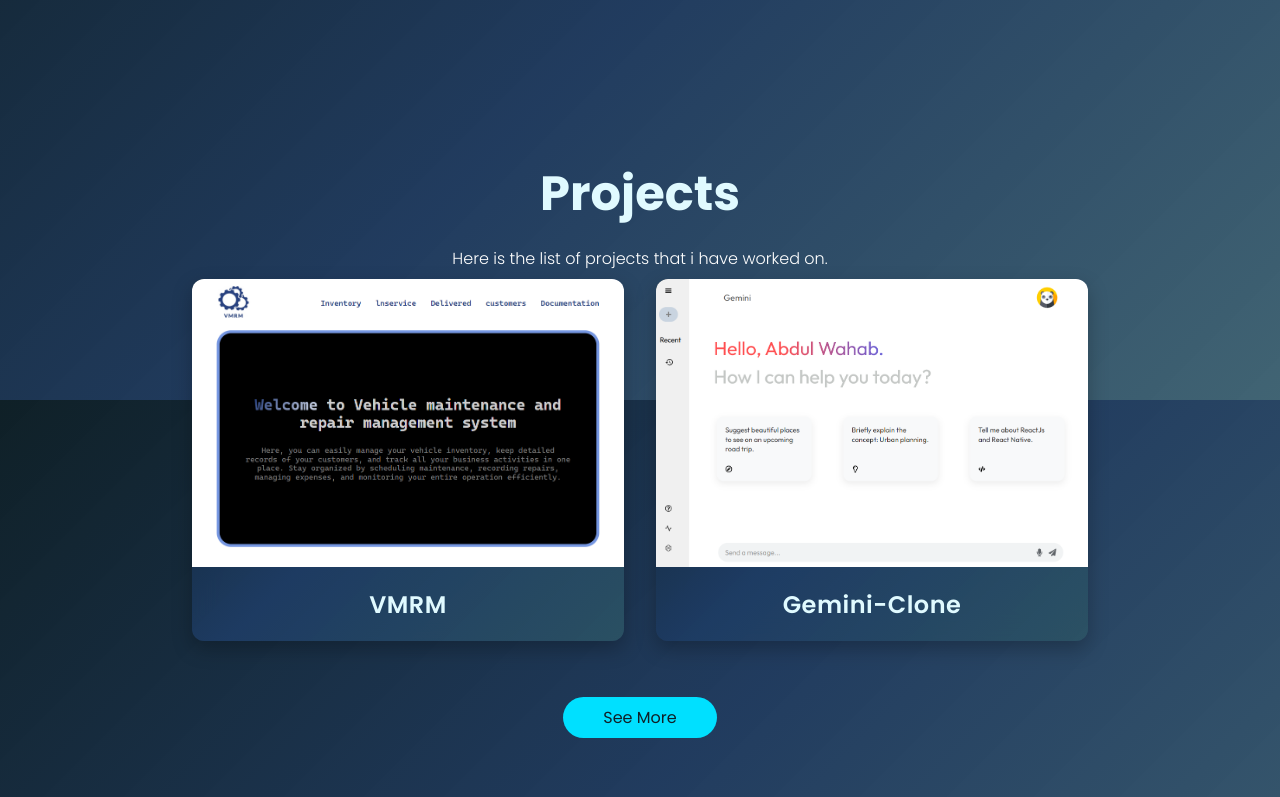
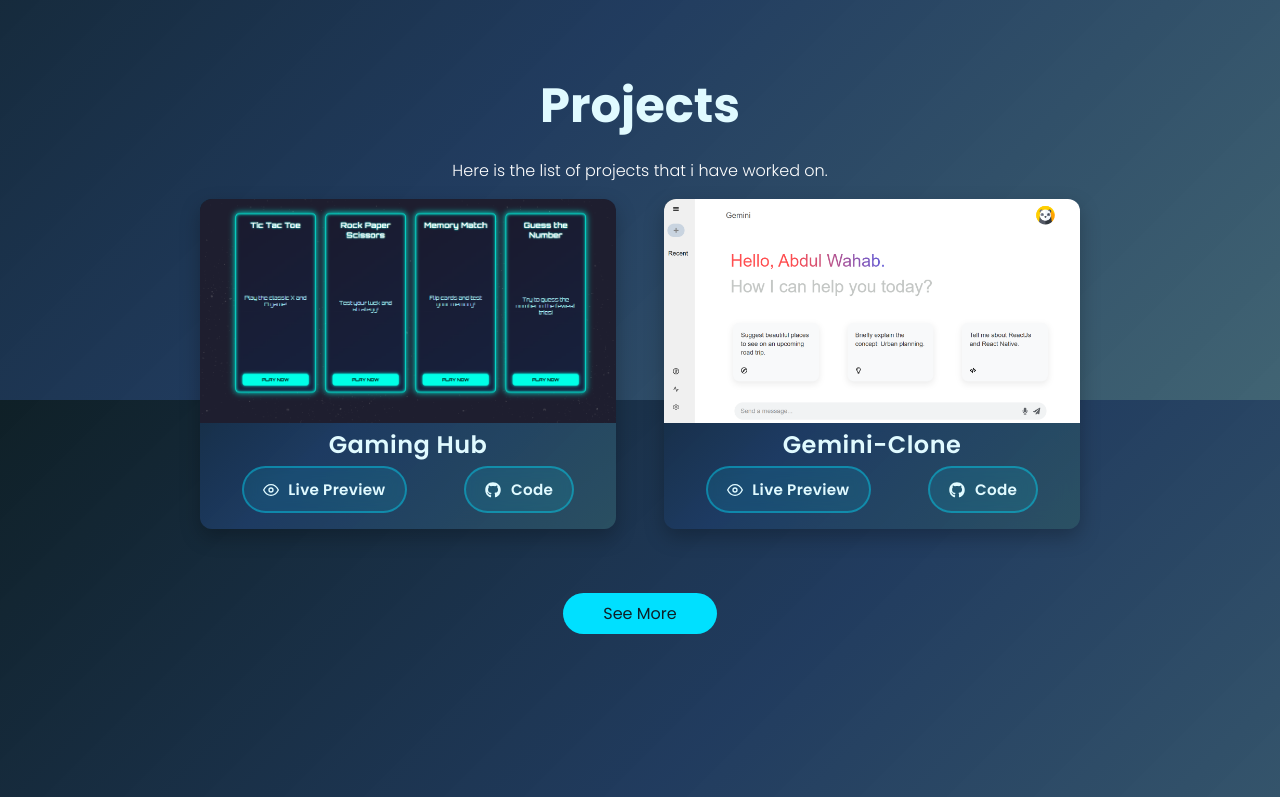
Before and after one commit to imabwahab/portfolio, a React (Vite) app: page / in a window 1280 px wide. Shown: the part 2000-2797 px from the top of the page. Built offline with nearby package versions, Linux system fonts and the light colour scheme.

Commit message:
made project cards responsive.

```diff
--- a/src/components/Contact/contact.css
+++ b/src/components/Contact/contact.css
@@ -1,5 +1,6 @@
 #contactPage {
-    min-height: calc(100vh - 4rem);
+    min-height: calc(100vh - 6rem) ;
+    height: 100%;
     max-width: 60rem;
     margin: 0 auto;
     text-align: center;
@@ -7,6 +8,7 @@
     flex-direction: column;
     align-items: center;
     justify-content: center;
+    padding-top: 30px;
 }
 
 .contactPageTitle {
--- a/src/components/Intro/Intro.css
+++ b/src/components/Intro/Intro.css
@@ -3,7 +3,7 @@
   flex-direction: column;
   justify-content: center;
   align-items: center;
-  min-height: 100vh;
+  min-height: 90vh;
   position: relative;
   margin-top: 50px;
   padding: 0 10%;
--- a/src/components/Navbar/Navbar.css
+++ b/src/components/Navbar/Navbar.css
@@ -1,5 +1,5 @@
 .navbar {
-  height: 5rem;
+  height: 4.5rem;
   width: 100%;
   margin: 0 auto;
   padding: 1rem 2.5rem;
@@ -20,7 +20,8 @@
   backdrop-filter: blur(10px);
   -webkit-backdrop-filter: blur(10px);
   color: #00e0ff;
-  border-bottom: 1px solid rgba(255, 255, 255, 0.1);
+
+  border-bottom:  0.5px solid  #00e0ff;
   box-shadow: 0 2px 10px rgba(0, 0, 0, 0.3);
 
 }
@@ -70,8 +71,8 @@
   display: none;
   object-fit: contain;
   color: #00e0ff ;
-  height: 2.5rem;
-  width: 3rem;
+  height: 2rem;
+  width: 2rem;
 
 }
 
@@ -102,11 +103,21 @@
 }
 
 @media screen and (max-width:720px) {
+  .logo{
+    height: 3rem;
+    width: 3rem;
+  }
+  .navbar{
+    padding: 1rem;
+    height: 3.7rem;
+    overflow: hidden;
+  }
   .download-link {
   display: none;
 }
   .mobMenu {
     display: flex;
+
   }
 
   .desktopMenu {
--- a/src/components/Navbar/Navbar.jsx
+++ b/src/components/Navbar/Navbar.jsx
@@ -7,11 +7,21 @@ import '../Navbar/Navbar.css'
 import { Link } from 'react-scroll'
 import menu from '../../assets/menu.png'
 import coloredmenu from '../../assets/coloredlogo.png';
+import close from '../../assets/close.png'
 
 function Navbar() {
   const [showMenu, setShowMenu] = useState(false);
   return (
+
+
     <nav className="navbar">
+
+      {/* Preload images */}
+      <img src={coloredmenu} alt="menu preload" style={{ display: 'none' }} />
+      <img src={close} alt="close preload" style={{ display: 'none' }} />
+
+      {/* Navbar Code Starts from here. */}
+
       <img src={W} alt="Logo" className='logo' />
 
       <div className="desktopMenu">
@@ -27,7 +37,13 @@ function Navbar() {
       </a>
 
 
-      <img src={coloredmenu} className='mobMenu' onClick={() => setShowMenu(!showMenu)} />
+      <img
+        src={!showMenu ? coloredmenu : close} className='mobMenu'
+        onClick={() => setShowMenu(!showMenu)}
+        alt="Toggle menu"
+        aria-label="Toggle mobile menu"
+      />
+
       <div className="navMenu" style={{ display: showMenu ? 'flex' : 'none' }}>
 
         <Link activeClass='active' to='intro' spy={true} smooth={true} offset={-100} duration={500} className="listItem" onClick={() => setShowMenu(false)}>Home</Link>
@@ -38,6 +54,9 @@ function Navbar() {
 
         <Link activeClass='active' to='contact' spy={true} smooth={true} offset={-50} duration={500} className="listItem" onClick={() => setShowMenu(false)}>Contact</Link>
       </div>
+
+
+
     </nav>
   )
 }
--- a/src/components/Projects/Project.css
+++ b/src/components/Projects/Project.css
@@ -37,8 +37,8 @@
   flex-direction: column;
   align-items: center;
   width: 100%;
-  max-width: 27rem;
-  margin: 0.5rem;
+  max-width: 26rem;
+  margin: 1rem;
    background: linear-gradient(135deg,
       rgba(15, 32, 39, 1),
       rgba(30, 60, 100, 0.95),
@@ -59,25 +59,95 @@
 
 .worksImg {
   width: 100%;
-  height: 18rem;
+  height: 14rem;
   object-fit: cover;
   transition: transform 0.3s ease;
 }
 
 .projectCard:hover .worksImg {
-  transform: scale(1.03);
+  transform: scale(1.01);
 }
 
 
 .projectTitle {
   margin-top:  0;
-  padding: 0.8rem 0 1.2rem 0;
+  padding: 0.25rem 0 ;
   font-size: 1.5rem;
   font-weight: 600;
   text-align: center;
   color: #e0faff;
   letter-spacing: 0.5px;
+  width: 100%;
 }
+
+
+.linkBtns {
+  display: flex;
+  justify-content: space-evenly;
+  width: 100%;
+  padding-bottom: 1rem;
+  gap: 1rem;
+  flex-wrap: wrap;
+}
+
+.fancyBtn {
+  display: flex;
+  align-items: center;
+  gap: 0.6rem;
+  padding: 0.6rem 1.2rem;
+  background: rgba(0, 224, 255, 0.1);
+  border: 2px solid rgba(0, 224, 255, 0.4);
+  border-radius: 1.5rem;
+  backdrop-filter: blur(8px);
+  color: #e0faff;
+  text-decoration: none;
+  font-weight: 600;
+  letter-spacing: 0.3px;
+  position: relative;
+  overflow: hidden;
+  transition: all 0.3s ease;
+}
+
+.fancyBtn::before {
+  content: '';
+  position: absolute;
+  top: -50%;
+  left: -50%;
+  width: 200%;
+  height: 200%;
+  background: radial-gradient(circle at center, rgba(0, 224, 255, 0.4), transparent 70%);
+  opacity: 0;
+  transition: opacity 0.4s ease;
+  z-index: 0;
+}
+
+.fancyBtn:hover::before {
+  opacity: 1;
+}
+
+.fancyBtn .icon {
+  font-size: 1.2rem;
+  transition: transform 0.3s ease;
+  z-index: 1;
+}
+
+.fancyBtn:hover .icon {
+  transform: scale(1.3);
+}
+
+.fancyBtn span {
+  z-index: 1;
+  font-size: 0.95rem;
+}
+
+/* Neon Glow Pulse on Hover */
+.fancyBtn:hover {
+  border-color: #00e0ff;
+  box-shadow: 0 0 12px #00e0ff44, 0 0 24px #00e0ff33;
+  transform: translateY(-2px);
+}
+
+
 
 .workBtn {
   margin: 3rem 0;
@@ -101,11 +171,24 @@
   }
 
   .projectCard {
-    width: 60vw;
+    width: 72vw;
   }
 
   .projectTitle {
-    margin: 0.5rem 0;
     font-size: 0.9rem;
   }
+
+
+  .fancyBtn {
+    font-size: 0.8rem;
+    padding: 0.4rem 0.9rem;
+    gap: 0.4rem;
+    border-radius: 1rem;
+    font-size: 300;
+  }
+
+  .fancyBtn .icon {
+    font-size: 1rem;
+  }
+
 }
--- a/src/components/Projects/Project.jsx
+++ b/src/components/Projects/Project.jsx
@@ -4,7 +4,8 @@ import vmrm from '../../assets/vmrm.png';
 import geminiClone from '../../assets/geminiClone.png';
 import UGH from '../../assets/ugh.png';
 import { useState } from 'react';
-
+import { FiEye } from "react-icons/fi";
+import { FaGithub } from "react-icons/fa6";
 
 const Works = () => {
     const [showList, setShowList] = useState(false);
@@ -15,27 +16,62 @@ const Works = () => {
             <span className='worksDesc'>Here is the list of projects that i have worked on.</span>
             <div className='worksImgs'>
 
-                <div className='projectCard' >
-                    <a href='https://vehicle-maintenance-repairing-manag.vercel.app/' target='_blank' rel='noopener noreferrer'>
-                        <img src={vmrm} alt='VMRM' className='worksImg' />
-                    </a>
-                    <p className='projectTitle'>VMRM</p>
-                </div>
 
                 <div className='projectCard'>
-                    <a href="https://imabwahab.github.io/Gemini-Clone/" target='_blank'>
-                        <img src={geminiClone} alt='Gemini-Clone' className='worksImg' />
-                    </a>
-                    <p className='projectTitle'>Gemini-Clone</p>
+
+                    <img src={UGH} alt='Gaming Hub' className='worksImg'
+                        loading='lazy' />
+                    <p className='projectTitle'>Gaming Hub</p>
+                    <div className="linkBtns">
+                        <a href="https://imabwahab.github.io/Gaming-Hub/" target="_blank" rel="noopener noreferrer" className="fancyBtn">
+                            <FiEye />
+                            <span>Live Preview</span>
+                        </a>
+                        <a href="https://github.com/imabwahab/Gaming-Hub.git" target="_blank" rel="noopener noreferrer" className="fancyBtn">
+                            <FaGithub />
+                            <span>Code</span>
+                        </a>
+                    </div>
                 </div>
 
 
-                {showList ? <div className='projectCard' >
-                    <a href=" https://imabwahab.github.io/Gaming-Hub/" target='_blank'>
-                        <img src={UGH} alt='Ultimate Gaming Hub' className='worksImg' />
-                    </a>
-                    <p className='projectTitle'>Gaming Hub</p>
-                </div> : null}
+
+                <div className='projectCard'>
+
+                    <img src={geminiClone} alt='Gemini-Clone' className='worksImg'
+                        loading='lazy' />
+                    <p className='projectTitle'>Gemini-Clone</p>
+                    <div className="linkBtns">
+                        <a href="https://imabwahab.github.io/Gemini-Clone/" target="_blank" rel="noopener noreferrer" className="fancyBtn">
+                            <FiEye />
+                            <span>Live Preview</span>
+                        </a>
+                        <a href="https://github.com/imabwahab/Gemini-Clone" target="_blank" rel="noopener noreferrer" className="fancyBtn">
+                            <FaGithub />
+                            <span>Code</span>
+                        </a>
+                    </div>
+                </div>
+
+
+
+                {showList ? <div className='projectCard'>
+
+                    <img src={vmrm} alt='VMRM' className='worksImg'
+                        loading='lazy' />
+                    <p className='projectTitle'>VMRM</p>
+                    <div className="linkBtns">
+                        <a href="https://vehicle-maintenance-repairing-manag.vercel.app/" target="_blank" rel="noopener noreferrer" className="fancyBtn">
+                            <FiEye />
+                            <span>Live Preview</span>
+                        </a>
+                        <a href="https://github.com/imabwahab/Vehicle-Maintenance-Repairing-Management.git" target="_blank" rel="noopener noreferrer" className="fancyBtn">
+                            <FaGithub />
+                            <span>Code</span>
+                        </a>
+                    </div>
+                </div>
+                    : null}
 
             </div>
             {showList ? <button className='workBtn' onClick={() => setShowList(!showList)}>Reduce</button> : <button className='workBtn' onClick={() => setShowList(!showList)}>See More</button>}
@@ -44,6 +80,3 @@ const Works = () => {
 }
 
 export default Works;
-
-
-// https://drive.google.com/file/d/1qDgzBzD3WNFkeIWaePoW9qmYez7RJ53R/view?usp=drive_link
--- a/src/components/Skills/Skills.css
+++ b/src/components/Skills/Skills.css
@@ -2,13 +2,15 @@
 #skills {
   overflow: hidden;
   width: 100%;
-  max-width: 65rem;
+  max-width: 60rem;
   display: flex;
   flex-direction: column;
   align-items: center;
-  margin: 10px auto;
-  margin-bottom: 80px;
+  margin: 40px auto;
   padding: 3rem 0;
+
+  border-top:  1.5px solid  #00e0ff;
+  border-bottom:  1.5px solid  #00e0ff;
 }
 
 .skillTitle {
```
Also changed, not shown: src/assets/geminiClone.png.
